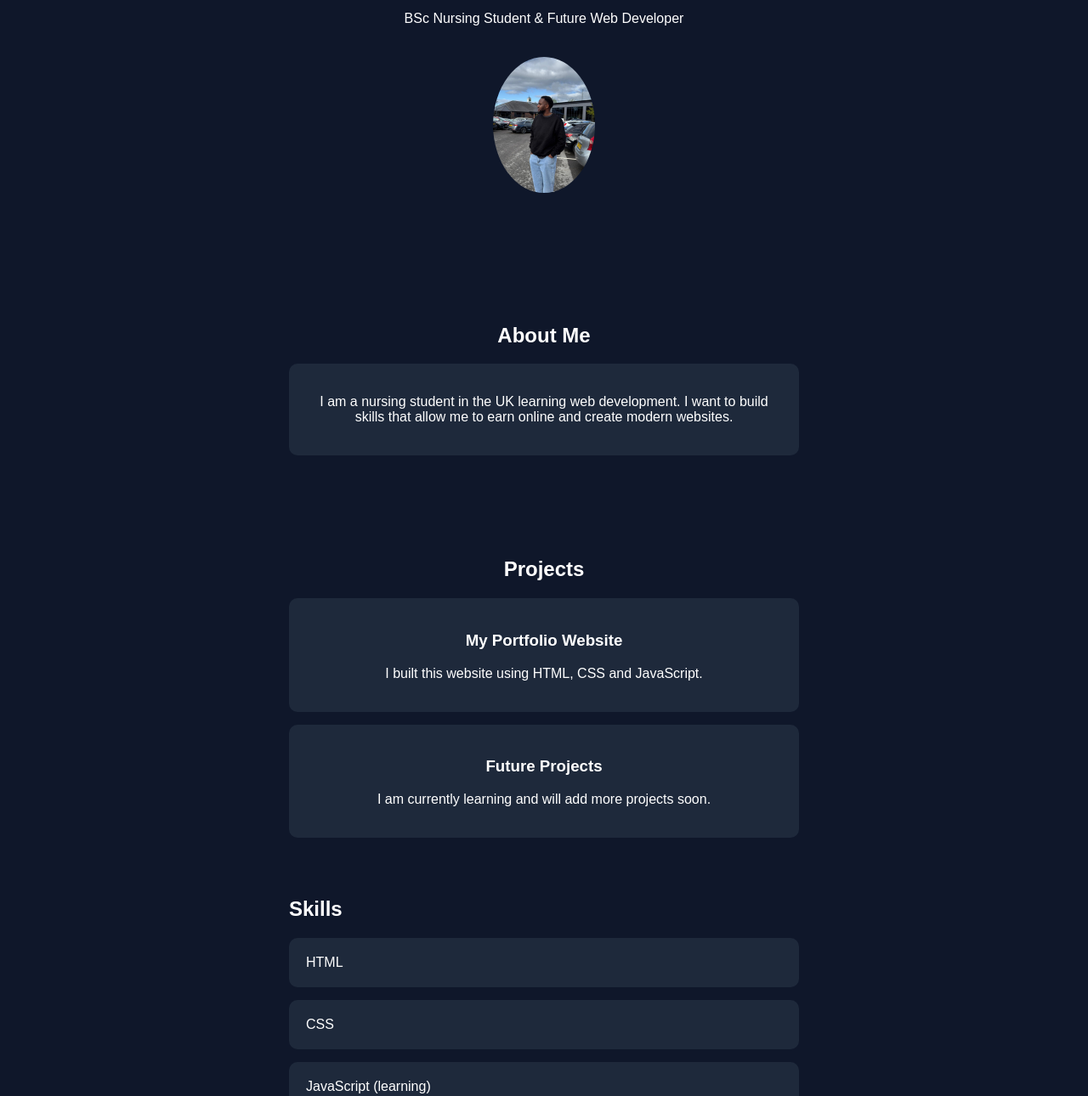
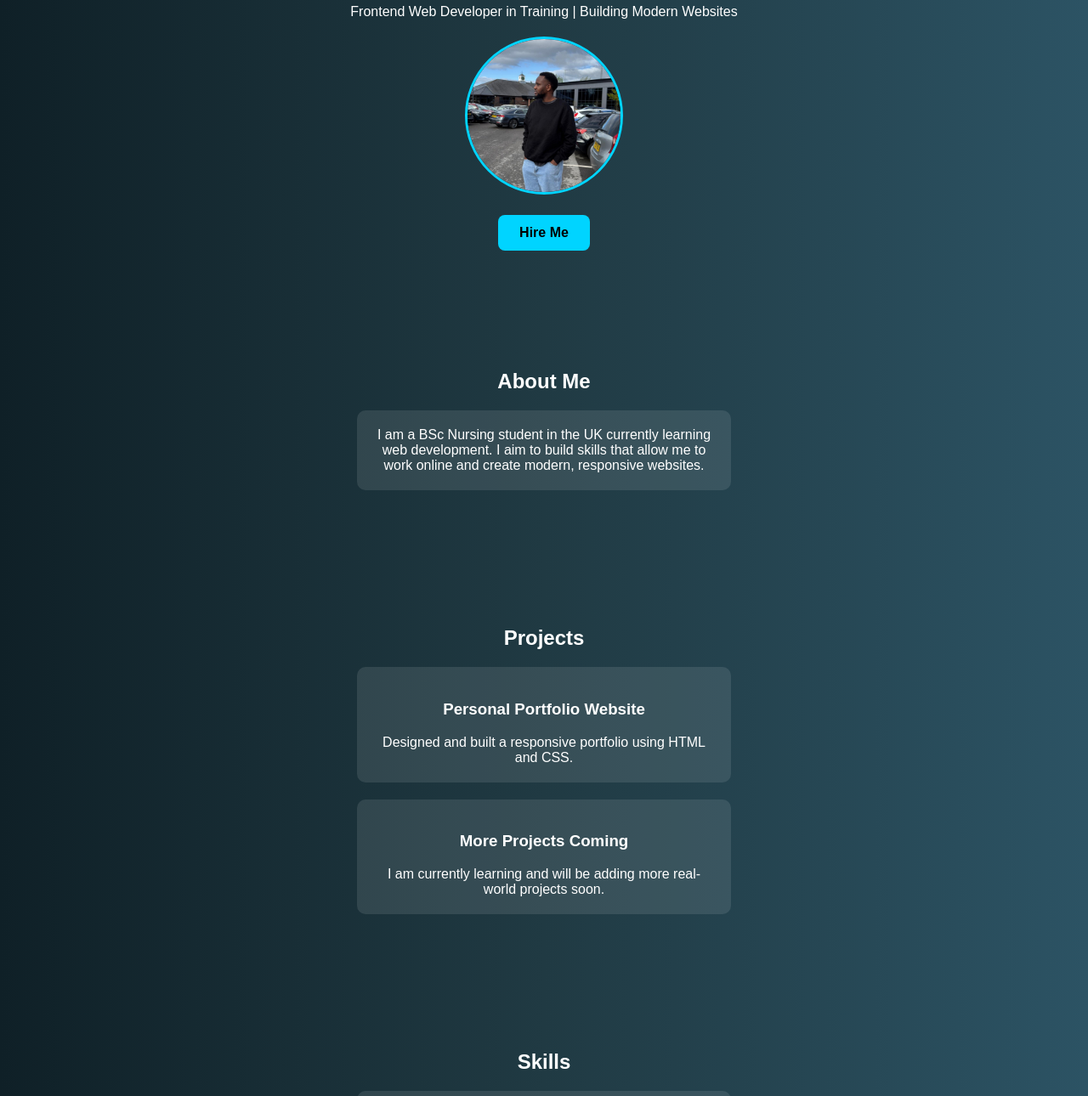
Before and after one commit to jessendirangu/my-website, a plain HTML site: page index.html in a window 1280 px wide. Shown: the part 216-1506 px from the top of the page at 85% size. Drawn offline with Linux system fonts and the light colour scheme.

Commit message:
Update index.html

```diff
--- a/index.html
+++ b/index.html
@@ -1,16 +1,17 @@
 <!DOCTYPE html>
-<html>
+<html lang="en">
 <head>
+  <meta charset="UTF-8">
+  <meta name="viewport" content="width=device-width, initial-scale=1.0">
   <title>Jesse Ndirangu Portfolio</title>
-
-  <meta name="viewport" content="width=device-width, initial-scale=1.0">
 
   <style>
     body {
       margin: 0;
       font-family: Arial, sans-serif;
-      background: #0f172a;
+      background: linear-gradient(to right, #0f2027, #203a43, #2c5364);
       color: white;
+      text-align: center;
     }
 
     nav {
@@ -18,141 +19,130 @@
       justify-content: center;
       gap: 20px;
       padding: 15px;
-      background: #020617;
+      background: #0a1a24;
       position: sticky;
       top: 0;
     }
 
     nav a {
-      color: #38bdf8;
+      color: #00d4ff;
       text-decoration: none;
       font-weight: bold;
     }
 
-    header {
-      text-align: center;
-      padding: 80px 20px;
+    section {
+      padding: 60px 20px;
     }
 
     h1 {
-      color: #38bdf8;
-      font-size: 40px;
+      font-size: 2.5rem;
+      color: #00d4ff;
     }
 
-    section {
-      padding: 50px 20px;
-      text-align: center;
+    h2 {
+      margin-bottom: 20px;
     }
 
-    .container {
+    p {
       max-width: 600px;
       margin: auto;
     }
 
-    .box {
-      background: #1e293b;
-      padding: 20px;
-      border-radius: 10px;
-      margin-top: 15px;
-    }
-
-    button {
-      padding: 12px 20px;
-      background: #38bdf8;
-      border: none;
-      border-radius: 8px;
-      cursor: pointer;
-    }
-
     img {
-      width: 120px;
+      width: 180px;
+      height: 180px;
       border-radius: 50%;
+      object-fit: cover;
+      border: 3px solid #00d4ff;
       margin-top: 20px;
     }
 
-    @media (max-width: 600px) {
-      h1 {
-        font-size: 28px;
+    .box {
+      background: rgba(255,255,255,0.1);
+      padding: 20px;
+      border-radius: 10px;
+      margin: 20px auto;
+      max-width: 400px;
     }
+
+    .btn {
+      display: inline-block;
+      margin-top: 20px;
+      padding: 12px 25px;
+      background: #00d4ff;
+      color: black;
+      border-radius: 8px;
+      text-decoration: none;
+      font-weight: bold;
     }
   </style>
+</head>
 
-</head>
 <body>
 
-  <!-- NAVBAR -->
-  <nav><a href="#projects">Projects</a>
+<!-- NAV -->
+<nav>
   <a href="#home">Home</a>
   <a href="#about">About</a>
+  <a href="#projects">Projects</a>
   <a href="#skills">Skills</a>
   <a href="#contact">Contact</a>
 </nav>
 
 <!-- HOME -->
-  <header id="home">
+<section id="home">
   <h1>Hello, I’m Jesse 👋</h1>
-    <p>BSc Nursing Student & Future Web Developer</p>
+  <p>Frontend Web Developer in Training | Building Modern Websites</p>
+
   <img src="me.jpg" alt="Jesse">
-  </header>
+
+  <br>
+  <a href="#contact" class="btn">Hire Me</a>
+</section>
 
 <!-- ABOUT -->
 <section id="about">
-    <div class="container">
   <h2>About Me</h2>
   <div class="box">
     <p>
-          I am a nursing student in the UK learning web development.
-          I want to build skills that allow me to earn online and create modern websites.
+      I am a BSc Nursing student in the UK currently learning web development.
+      I aim to build skills that allow me to work online and create modern, responsive websites.
     </p>
   </div>
+</section>
+
+<!-- PROJECTS -->
+<section id="projects">
+  <h2>Projects</h2>
+
+  <div class="box">
+    <h3>Personal Portfolio Website</h3>
+    <p>Designed and built a responsive portfolio using HTML and CSS.</p>
+  </div>
+
+  <div class="box">
+    <h3>More Projects Coming</h3>
+    <p>I am currently learning and will be adding more real-world projects soon.</p>
   </div>
 </section>
 
 <!-- SKILLS -->
-  <section id="projects">
-  <div class="container">
-    <h2>Projects</h2>
+<section id="skills">
+  <h2>Skills</h2>
 
-    <div class="box">
-      <h3>My Portfolio Website</h3>
-      <p>I built this website using HTML, CSS and JavaScript.</p>
-    </div>
-
-    <div class="box">
-      <h3>Future Projects</h3>
-      <p>I am currently learning and will add more projects soon.</p>
-    </div>
-
-  </div>
-</section>
-    <div class="container">
-      <h2>Skills</h2>
   <div class="box">HTML</div>
   <div class="box">CSS</div>
-      <div class="box">JavaScript (learning)</div>
-    </div>
+  <div class="box">JavaScript (Learning)</div>
 </section>
 
 <!-- CONTACT -->
 <section id="contact">
-    <div class="container">
-      <h2>Contact</h2>
+  <h2>Contact Me</h2>
+
   <div class="box">
-        <p>Email:
-          <a href="mailto:Jessendirangu933@gmail.com">
-            Jessendirangu933@gmail.com
-          </a>
-        </p>
-        <button onclick="contact()">Contact Me</button>
-      </div>
+    <p>Email: Jessendirangu933@gmail.com</p>
   </div>
 </section>
 
-  <script>
-    function contact() {
-      alert("Thanks for reaching out!");
-    }
-  </script>
-
 </body>
 </html>
```
Lines whose indentation alone changed are shown as unchanged.
